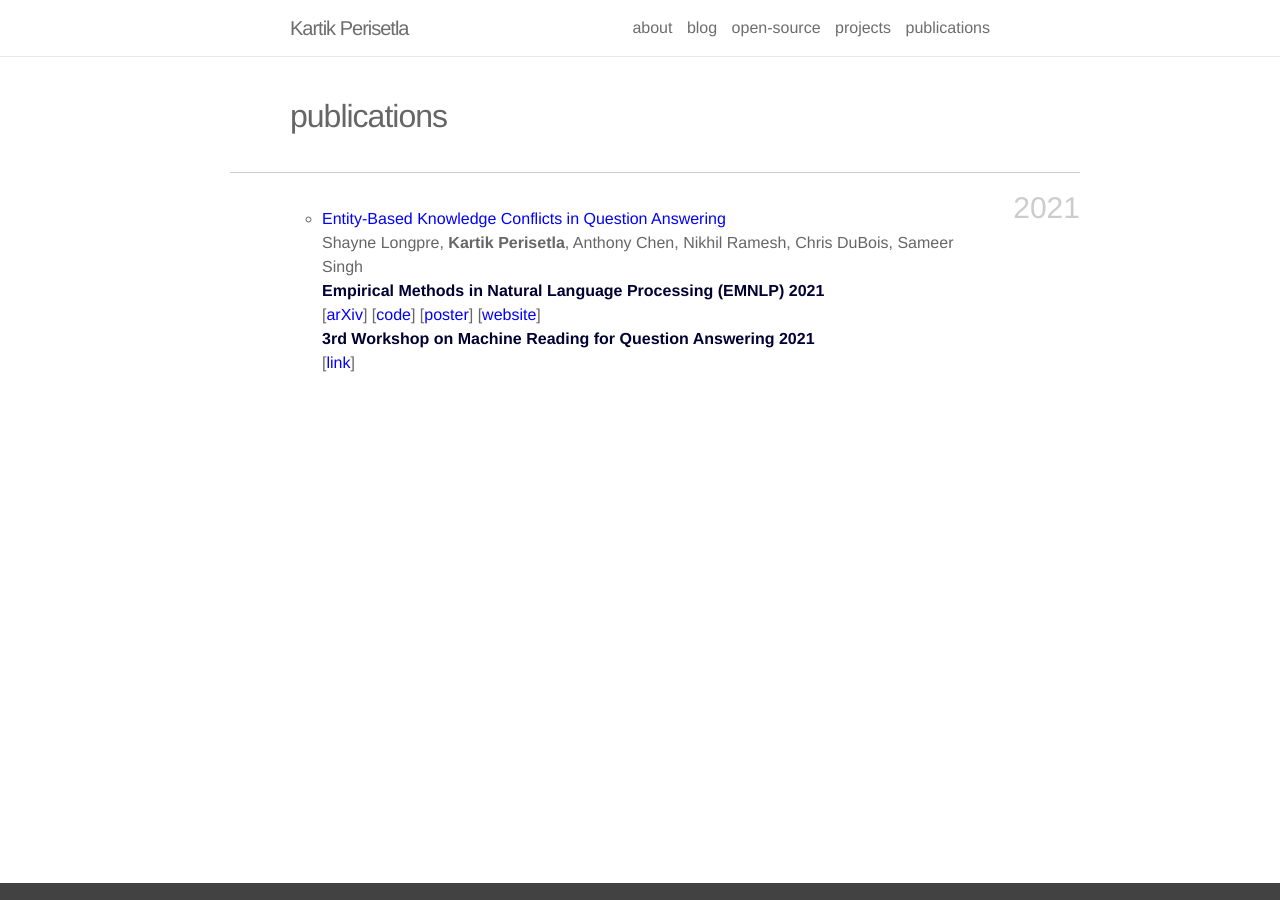
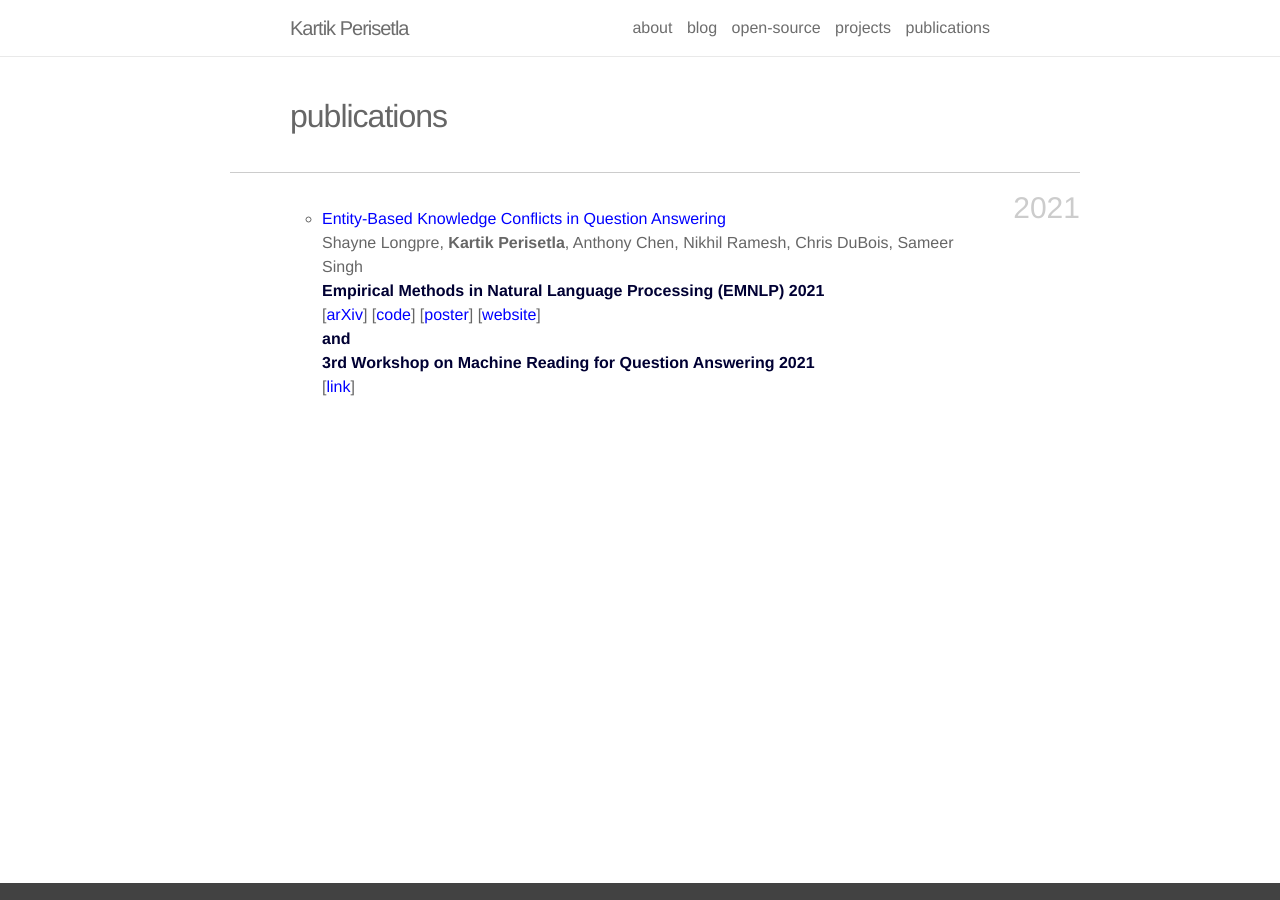
Before and after one commit to kartikperisetla/kartikperisetla.github.io, a Jekyll site: the page built from _pages/publications.md, in a window 1280 px wide. Built offline with Jekyll 4.4.1, drawn with Linux system fonts in a browser that asks for light colours; nearby versions of some CDN libraries.

```diff
--- a/_pages/publications.md
+++ b/_pages/publications.md
@@ -25,7 +25,9 @@
   <span class="links">
     [<a  style="color:blue" href="https://arxiv.org/abs/2109.05052" target="_blank">arXiv</a>] [<a  style="color:blue" href="https://github.com/apple/ml-knowledge-conflicts" target="_blank">code</a>] [<a  style="color:blue" href="{{ site.baseurl }}/assets/files/poster_final.pdf" target="_blank">poster</a>] [<a  style="color:blue" href="https://machinelearning.apple.com/research/entity-knowledge-conflicts" target="_blank">website</a>]
   </span>
-
+  <span class="periodical" style="color:#000033">
+      <b>and</b>
+    </span>
     <span class="periodical" style="color:#000033">
       <b>3rd Workshop on Machine Reading for Question Answering 2021</b>
     </span>
```
